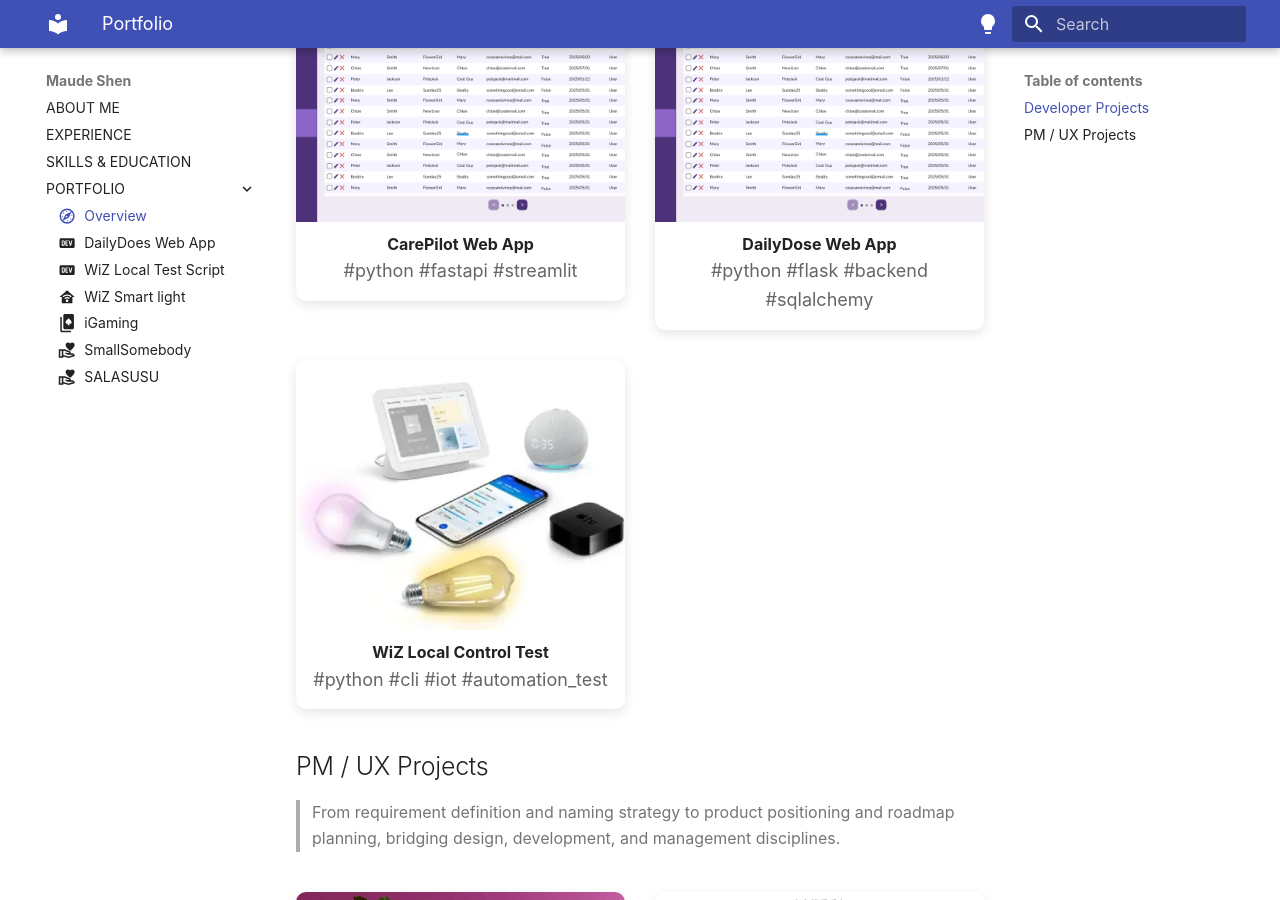
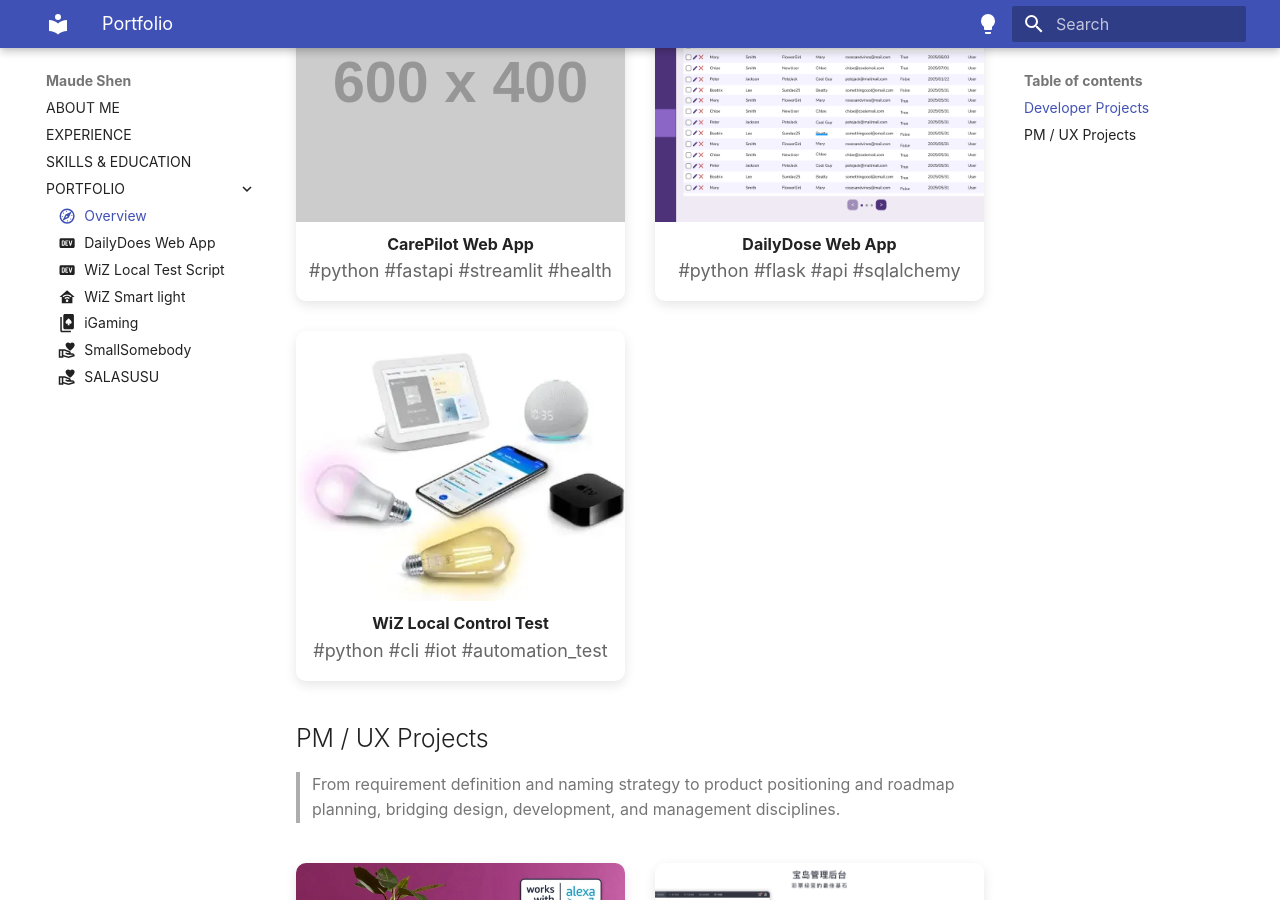
Before and after one commit to maudes/cv, an MkDocs documentation site: the page built from docs/portfolio.md, in a window 1280 px wide and 900 px high, scrolled down 370 px. Built offline with MkDocs 1.6.1 and Material for MkDocs 9.7.7, drawn with Linux system fonts in a browser that asks for light colours; some web fonts are replaced.

Commit message:
update: new page

```diff
--- a/docs/portfolio.md
+++ b/docs/portfolio.md
@@ -11,9 +11,9 @@
 
 <a href="/cv/projects/dailydose/" class="card-link">
   <div class="card-image">
-    <img src="../assets/images/dailydose.png" alt="CarePilot Dashboard">
+    <img src="https://dummyimage.com/600x400/ccc/fff&text= Coming+soon" alt="CarePilot Dashboard">
     <div class="caption"> CarePilot Web App</div>
-    <div class="tags">#python #fastapi #streamlit</div>
+    <div class="tags">#python #fastapi #streamlit #health</div>
   </div>
 </a>
 
@@ -21,7 +21,7 @@
   <div class="card-image">
     <img src="../assets/images/dailydose.png" alt="DailyDose Admin Dashboard">
     <div class="caption"> DailyDose Web App</div>
-    <div class="tags">#python #flask #backend #sqlalchemy</div>
+    <div class="tags">#python #flask #api #sqlalchemy</div>
   </div>
 </a>
 
```
Also changed, not shown: docs/projects/carepilot.md (added, +77 -0 lines), docs/projects/dailydose.md (+3 -2 lines).
